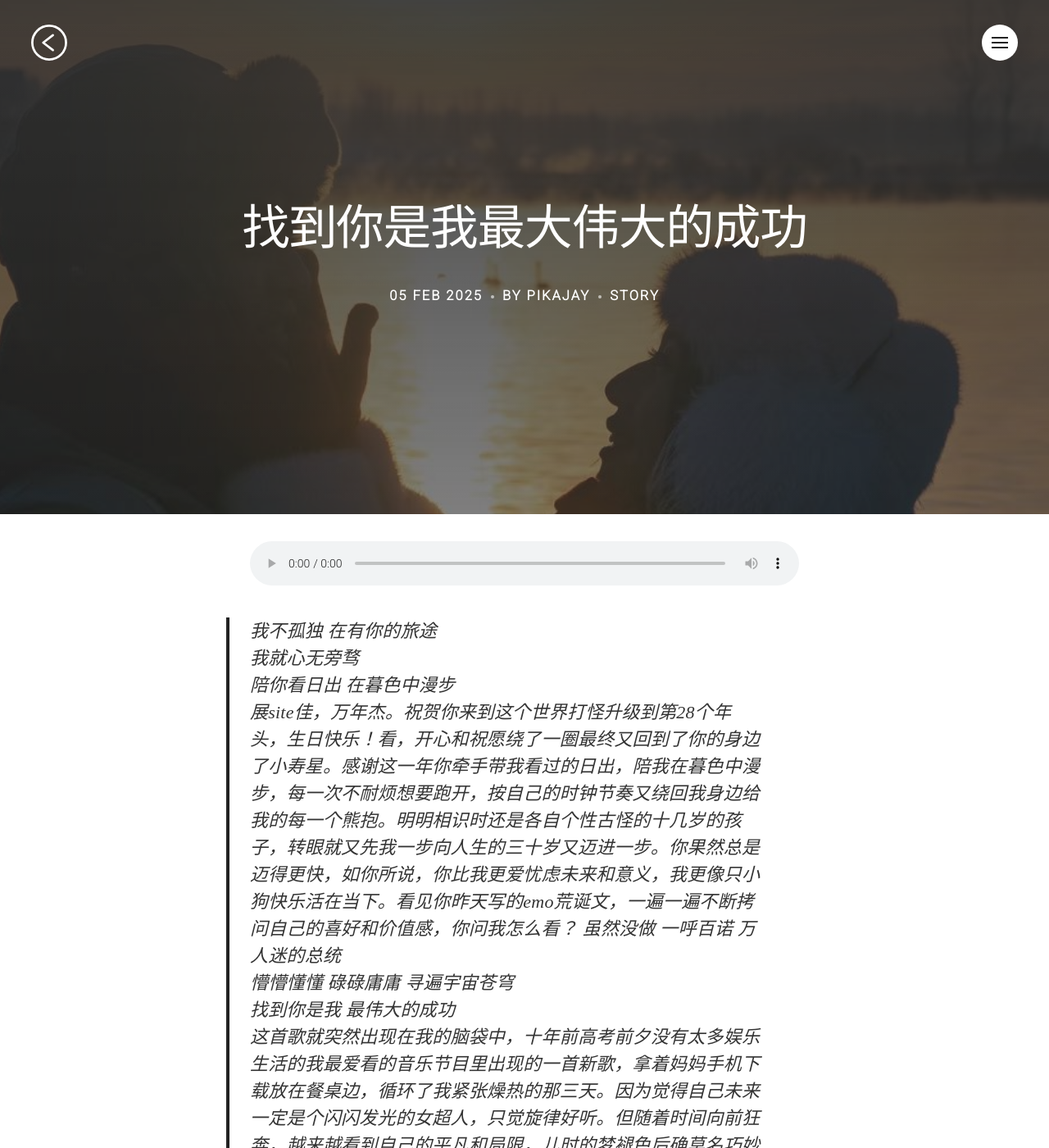
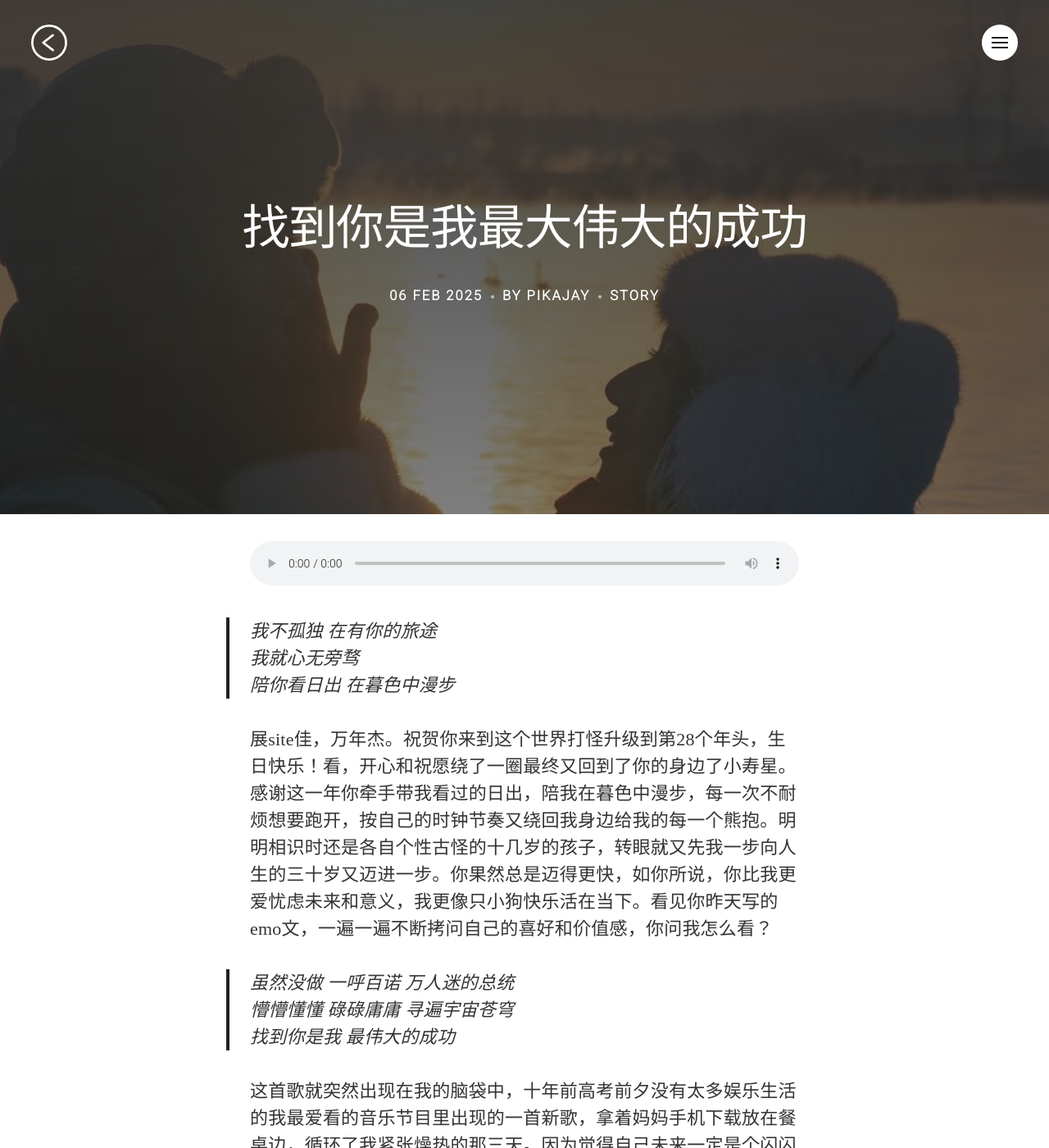
Before and after one commit to JayWan/JayWan.github.io, a Jekyll site: the page built from _posts/2025-2-6-HBDPikajay.markdown, in a window 1280 px wide and 1400 px high. Shown: the whole window at 82% size. Built offline with Jekyll 4.4.1, drawn with Linux system fonts in a browser that asks for light colours; nearby versions of some CDN libraries; some web fonts are replaced.

Commit message:
yeah it work!

```diff
--- a/_posts/2025-2-6-HBDPikajay.markdown
+++ b/_posts/2025-2-6-HBDPikajay.markdown
@@ -16,11 +15,14 @@
 ---
 > 我不孤独 在有你的旅途<br>
 > 我就心无旁骛<br>
-> 陪你看日出 在暮色中漫步<br>
-展site佳，万年杰。祝贺你来到这个世界打怪升级到第28个年头，生日快乐！看，开心和祝愿绕了一圈最终又回到了你的身边了小寿星。感谢这一年你牵手带我看过的日出，陪我在暮色中漫步，每一次不耐烦想要跑开，按自己的时钟节奏又绕回我身边给我的每一个熊抱。明明相识时还是各自个性古怪的十几岁的孩子，转眼就又先我一步向人生的三十岁又迈进一步。你果然总是迈得更快，如你所说，你比我更爱忧虑未来和意义，我更像只小狗快乐活在当下。看见你昨天写的emo荒诞文，一遍一遍不断拷问自己的喜好和价值感，你问我怎么看？
+> 陪你看日出 在暮色中漫步
+
+展site佳，万年杰。祝贺你来到这个世界打怪升级到第28个年头，生日快乐！看，开心和祝愿绕了一圈最终又回到了你的身边了小寿星。感谢这一年你牵手带我看过的日出，陪我在暮色中漫步，每一次不耐烦想要跑开，按自己的时钟节奏又绕回我身边给我的每一个熊抱。明明相识时还是各自个性古怪的十几岁的孩子，转眼就又先我一步向人生的三十岁又迈进一步。你果然总是迈得更快，如你所说，你比我更爱忧虑未来和意义，我更像只小狗快乐活在当下。看见你昨天写的emo文，一遍一遍不断拷问自己的喜好和价值感，你问我怎么看？
+
 > 虽然没做 一呼百诺 万人迷的总统 <br>
 > 懵懵懂懂 碌碌庸庸 寻遍宇宙苍穹 <br>
-> 找到你是我 最伟大的成功<br>
+> 找到你是我 最伟大的成功
+
 这首歌就突然出现在我的脑袋中，十年前高考前夕没有太多娱乐生活的我最爱看的音乐节目里出现的一首新歌，拿着妈妈手机下载放在餐桌边，循环了我紧张燥热的那三天。因为觉得自己未来一定是个闪闪发光的女超人，只觉旋律好听。但随着时间向前狂奔，越来越看到自己的平凡和局限，儿时的梦褪色后确莫名巧妙达到了自己的活在当下的莫名其妙的大部分时间的自洽。我们俩真的是有很不同的生活哲学却神奇般融洽相处在一起。
 
 在我心里人生就像一部三万集的连续剧，把一天当一集过，或是几天当一集过，过去的一集可以糟糕成一团，但新的一集展开后达成一个小小成就就可以让我继续昂首阔步。我不是这部连续剧的编剧，不去思考怎么更走向未来的成功。我就像个即兴演出的演员，坚信自己找到一个和自己完全不一样的一个灵魂却勇敢灿烂的相爱就是我最大的成功，那么其他的就尽情去体验享受就好了，只要窝在爱的人身旁做每一件小事都觉得温暖骄傲。
```
Also changed, not shown: other parts of _posts/2025-2-6-HBDPikajay.markdown (+1 -2 lines), Gemfile.lock.
